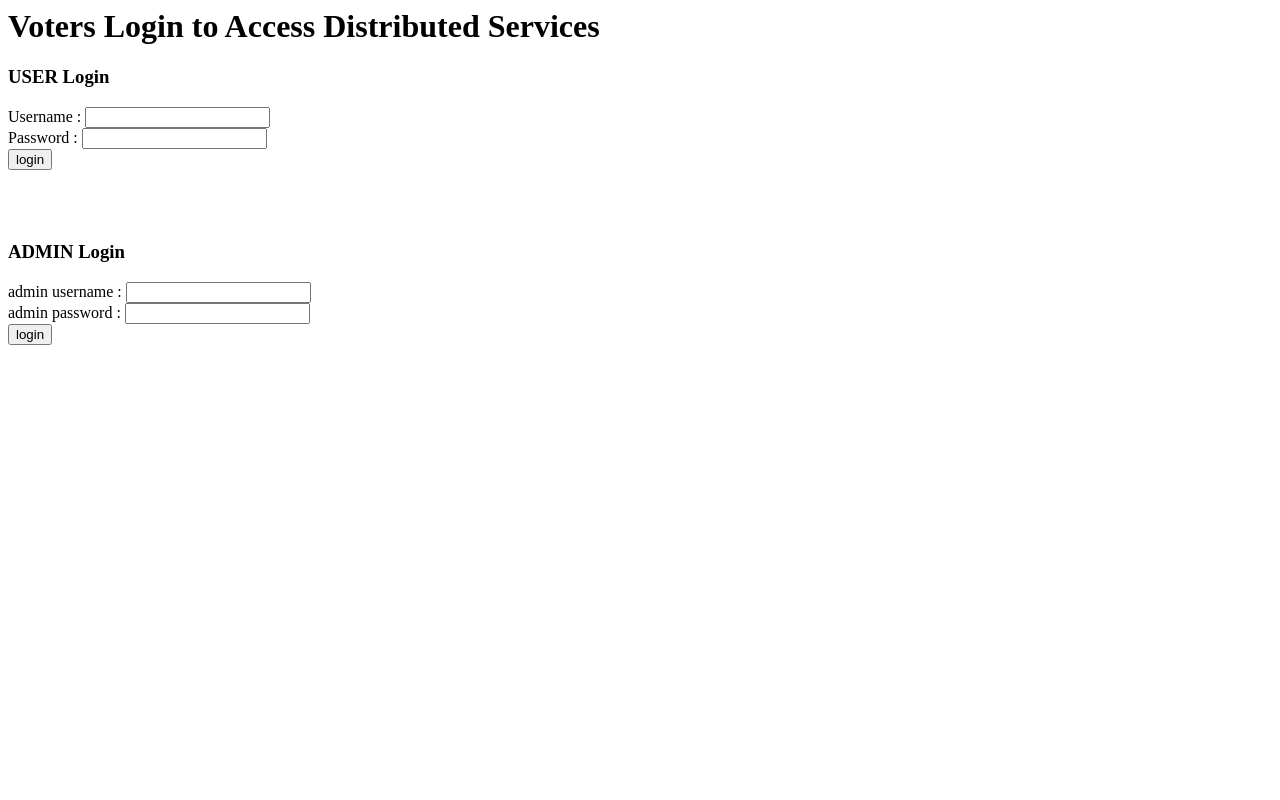
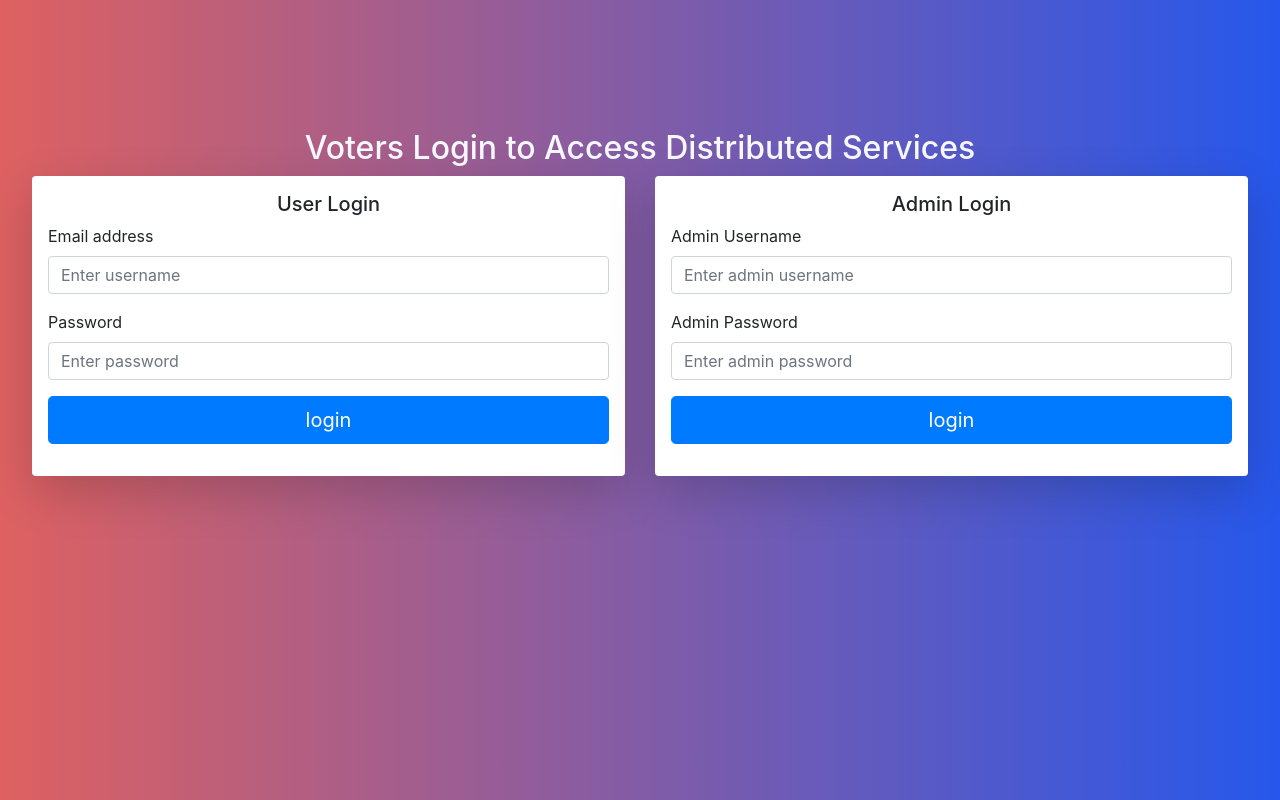
Before and after one commit to sekharkaredla/Smart-Contracts-Blockchain, a PHP site: page / in a window 1280 px wide. Run offline with PHP 8.4, Linux system fonts and the light colour scheme.

Commit message:
Changed the UI of admin and index pages

```diff
--- a/index.html
+++ b/index.html
@@ -1,22 +1,58 @@
 <html>
+
 <head>
+	<meta charset="utf-8">
+	<meta name="viewport" content="width=device-width, initial-scale=1, shrink-to-fit=no">
+	<link rel="stylesheet" href="https://stackpath.bootstrapcdn.com/bootstrap/4.1.1/css/bootstrap.min.css" integrity="sha384-WskhaSGFgHYWDcbwN70/dfYBj47jz9qbsMId/iRN3ewGhXQFZCSftd1LZCfmhktB"
+	 crossorigin="anonymous">
 	<title>Voting App</title>
 </head>
-<body>
-<h1>Voters Login to Access Distributed Services</h1>
-<h3>USER Login</h3>
-<form action = "login_check.php" method="post">
-Username : <input type="text" name="username" id = "uid" required><br/>
-Password : <input type="Password" name="password" id = "pid" required><br/>
-<input type="submit" name="login" value="login"/>
-</form>
-<br/>
-<br/>
-<h3>ADMIN Login</h3>
-<form method="post" action="admin.php">
-	admin username : <input type="text" name="adminid" required><br/>
-	admin password : <input type="password" name="adminpass" required><br/>
-	<input type="submit" name="login" value="login"/>
-</form>
+
+<body class="container-fluid" style="background: linear-gradient(to right, #de6161, #2657eb); padding: 2em">
+	<div style="margin-top: 8%">
+		<center>
+			<h2 style="color: #f7f9ff;">Voters Login to Access Distributed Services</h2>
+		</center>
+		<div class="row">
+			<div class="col-md">
+				<div class="shadow-lg p-3 mb-5 bg-white rounded">
+					<center>
+						<h5>User Login</h5>
+					</center>
+					<form action="login_check.php" method="post">
+						<div class="form-group">
+							<label for="uid">Email address</label>
+							<input type="text" class="form-control" id="uid" name="username" aria-describedby="emailHelp" placeholder="Enter username"
+							 required>
+						</div>
+						<div class="form-group">
+							<label for="pid">Password</label>
+							<input type="Password" class="form-control" name="password" id="pid" placeholder="Enter password" required>
+						</div>
+						<input type="submit" class="btn btn-primary btn-lg btn-block" name="login" value="login" />
+					</form>
+				</div>
+			</div>
+			<div class="col-md">
+				<div class="shadow-lg p-3 mb-5 bg-white rounded">
+					<center>
+						<h5>Admin Login</h5>
+					</center>
+					<form method="post" action="admin.php">
+						<div class="form-group">
+							<label for="adminid">Admin Username</label>
+							<input type="text" class="form-control" name="adminid" placeholder="Enter admin username" required>
+						</div>
+						<div class="form-group">
+							<label for="adminpass">Admin Password</label>
+							<input type="password" class="form-control" name="adminpass" placeholder="Enter admin password" required>
+						</div>
+						<input type="submit" class="btn btn-primary btn-lg btn-block" name="login" value="login" />
+					</form>
+				</div>
+			</div>
+		</div>
+	</div>
 </body>
+
 </html>
```
Also changed, not shown: admin.php (+32 -8 lines), README.md.
